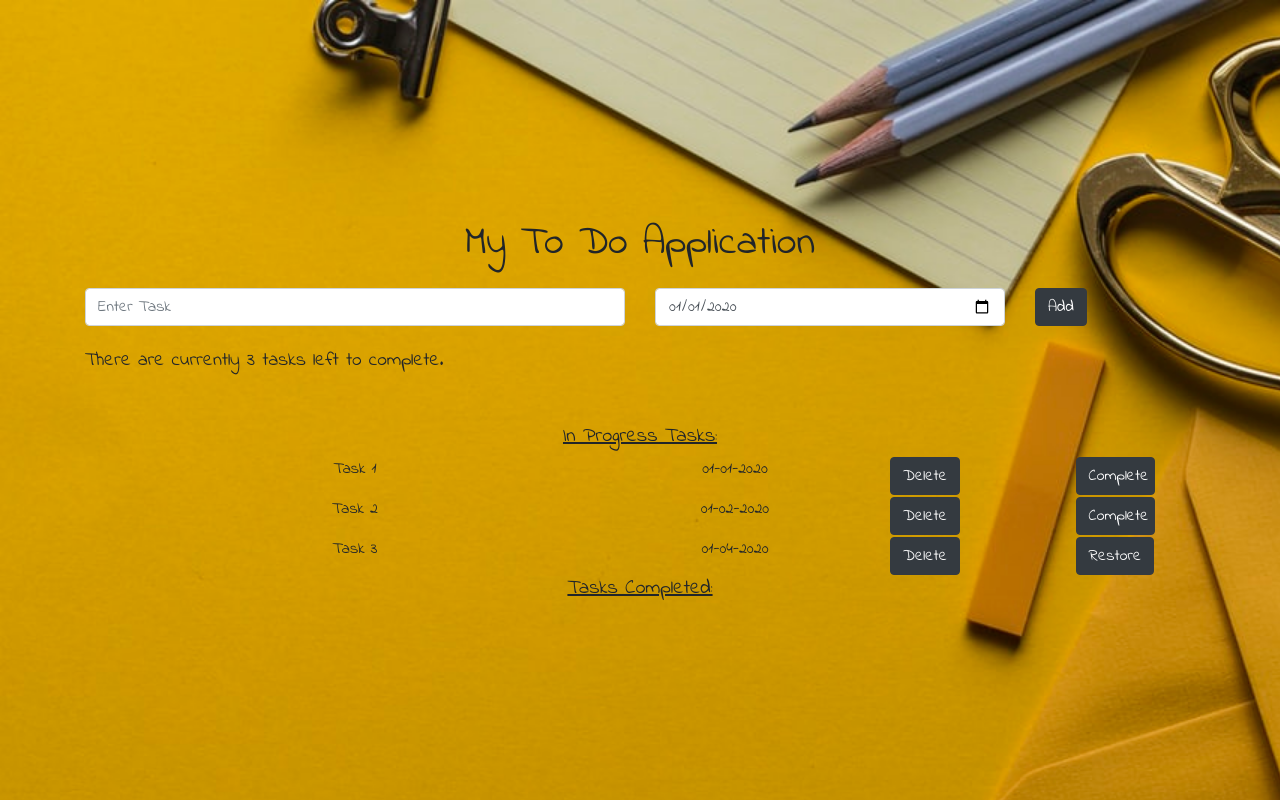
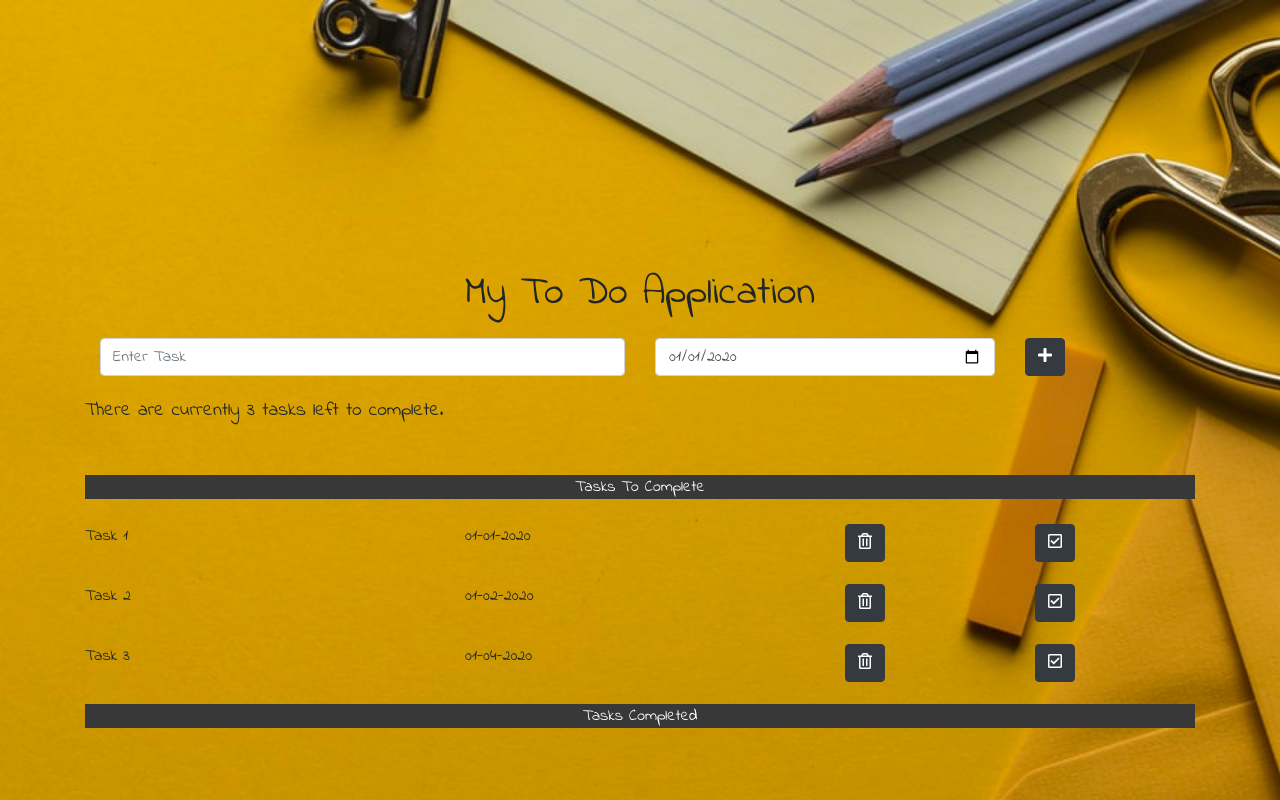
Before and after one commit to NicoleTom92/My-To-Do-Application, a React (Create React App) app: page / in a window 1280 px wide. Built offline with nearby package versions, Linux system fonts and the light colour scheme.

Commit message:
changes made to styling

```diff
--- a/src/Addsection.js
+++ b/src/Addsection.js
@@ -31,6 +31,7 @@ class Addsection extends React.Component {
     render() {
         return (
 
+            <div className="container">
                 <div className="row">
                     <div className="col-6">
                         <input type="text"
@@ -50,9 +51,10 @@ class Addsection extends React.Component {
 
                     <div className="addbutton">
                         <div className="col-2">
-                            <button className="btn btn-dark" onClick={this.AddTask}>Add</button>
+                            <button className="btn btn-dark" onClick={this.AddTask}><i class="fas fa-plus"></i></button>
                         </div>
                     </div>
+                </div>
                 </div>
 
 
--- a/src/App.js
+++ b/src/App.js
@@ -10,8 +10,8 @@ class App extends React.Component {
   state = {
     tasks: [
       { name: "Task 1", completed: false, available: true, dateCompleted: "01-01-2020", id: uuid() },
-      { name: "Task 2", completed: false, available: true, dateCompleted: "01-02-2020", id: uuid()  },
-      { name: "Task 3", completed: false, available: false, dateCompleted: "01-04-2020", id: uuid()  },
+      { name: "Task 2", completed: false, available: true, dateCompleted: "01-02-2020", id: uuid() },
+      { name: "Task 3", completed: false, available: false, dateCompleted: "01-04-2020", id: uuid() },
     ],
   }
 
@@ -25,12 +25,12 @@ class App extends React.Component {
   }
 
   completeTask = () => {
-    this.setState ( state => ({
+    this.setState(state => ({
       id: !state.id
     }))
   }
 
-  addNewTask = (name, completed , dateCompleted) => {
+  addNewTask = (name, completed, dateCompleted) => {
     const newTask = {
       name: name,
       completed: completed,
@@ -58,13 +58,16 @@ class App extends React.Component {
 
 
     return (
-      <div className="App">
+
       <div className="container">
         <Heading />
-          <Addsection addNewTaskFunc={this.addNewTask}/>
+        <Addsection addNewTaskFunc={this.addNewTask} />
         <TaskCount count={this.state.tasks.length} />
 
-          <h5><u>In Progress Tasks:</u></h5>
+
+
+
+          <div className = "y1">Tasks To Complete</div>
           {Taskstocomplete.map(tasks => {
 
             return (
@@ -82,7 +85,7 @@ class App extends React.Component {
             )
           })}
 
-          <h5><u>Tasks Completed:</u></h5>
+          <div className="y2">Tasks Completed</div>
             {Taskscompleted.map(tasks => {
               return (
                 <Tables
@@ -99,7 +102,9 @@ class App extends React.Component {
             })}
 
           </div>
-      </div>
+
+
+
 
     );
   }
--- a/src/Tables.js
+++ b/src/Tables.js
@@ -12,30 +12,32 @@ class Tables extends React.Component {
 
     render() {
         return (
+            <div class = "taskstable">
+            <div className="row">
 
-            <div className="row">
-                <div className="col-12 col-sm-6">
+                <div className="col-12 col-sm-4">
+
                     <p>{this.props.name}</p>
                 </div>
 
-                <div className="col-12 col-sm-2">
+                <div className="col-12 col-sm-4">
                     <p>{this.props.dateCompleted}</p>
                 </div>
                 <div className="col-12 col-sm-2">
-                    <button className="btn btn-dark" onClick={this.handleDelete}>Delete
+                    <button className="btn btn-dark" onClick={this.handleDelete}><i class="far fa-trash-alt"></i>
                     </button>
                 </div>
                 <div className="col-12 col-sm-2">
                     {this.props.available === true ?
-                        <button className="btn btn-dark book-button" onClick ={this.handleComplete}>Complete
+                        <button className="btn btn-dark book-button" onClick ={this.handleComplete}><i class="far fa-check-square"></i>
                         </button> :
-                        <button className="btn btn-dark">Restore
+                        <button className="btn btn-dark"><i class="far fa-check-square"></i>
                         </button>
                     }
 
                 </div>
             </div>
-
+            </div>
 
         )
     }
--- a/src/index.css
+++ b/src/index.css
@@ -6,9 +6,10 @@ body {
 
   .Heading {
 
-    margin-top: 220px;
+    margin-top: 270px;
     font-size: x-large;
     margin-bottom: 20px;
+    text-align: center;
   }
 
 
@@ -25,6 +26,40 @@ body {
 
 }
 
-.book-button {
-  width: 79px;
+
+ .taskstable {
+    height: 60px;
+    text-align: left;
+
+  }
+
+.taskstocomplete {
+  text-align: center;
+  background-color: ;
 }
+
+
+
+.taskscompletedheader {
+  background-color: #383838;
+  color: white;
+  text-align: center;
+
+}
+
+.y1 {
+  color: white;
+  font: x-large;
+  background-color: #383838;
+  text-align: center;
+  margin-bottom: 25px;
+}
+
+.y2 {
+
+  color: white;
+  font: x-large;
+  background-color: #383838;
+  text-align: center;
+  margin-bottom: 25px;
+}
```
Lines whose indentation alone changed are shown as unchanged.
